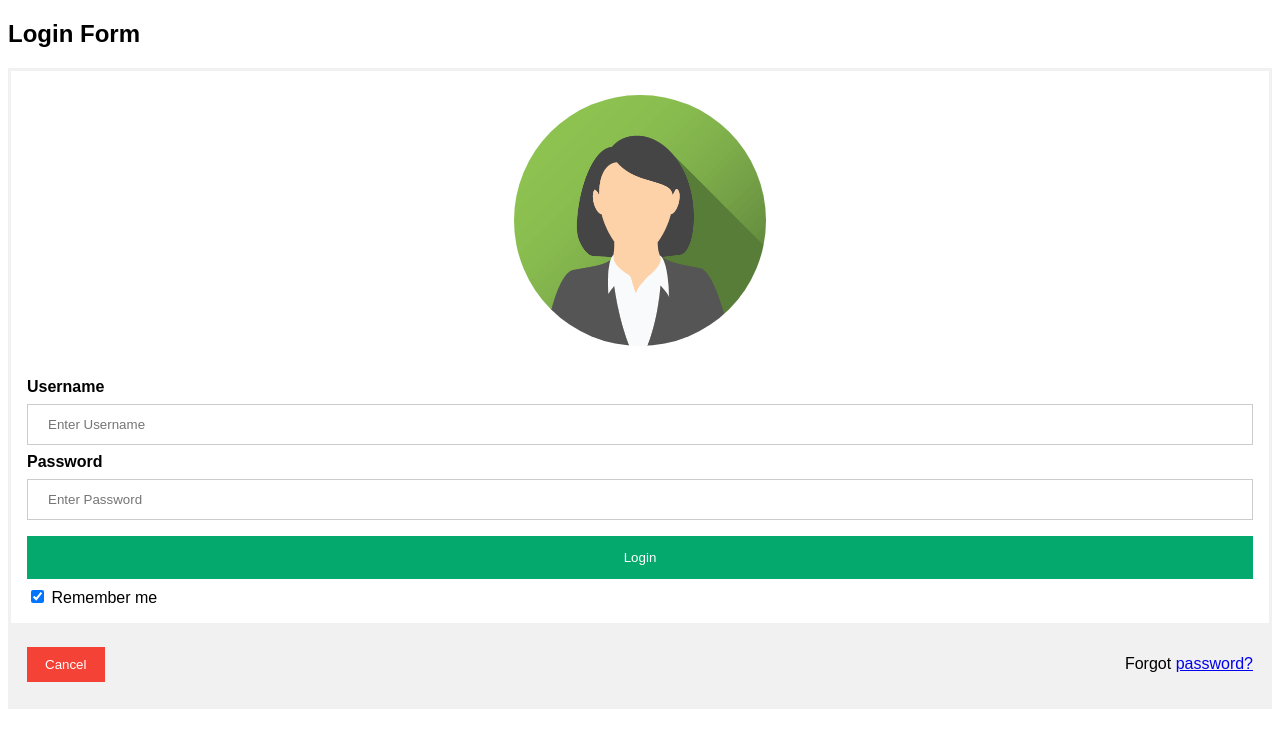
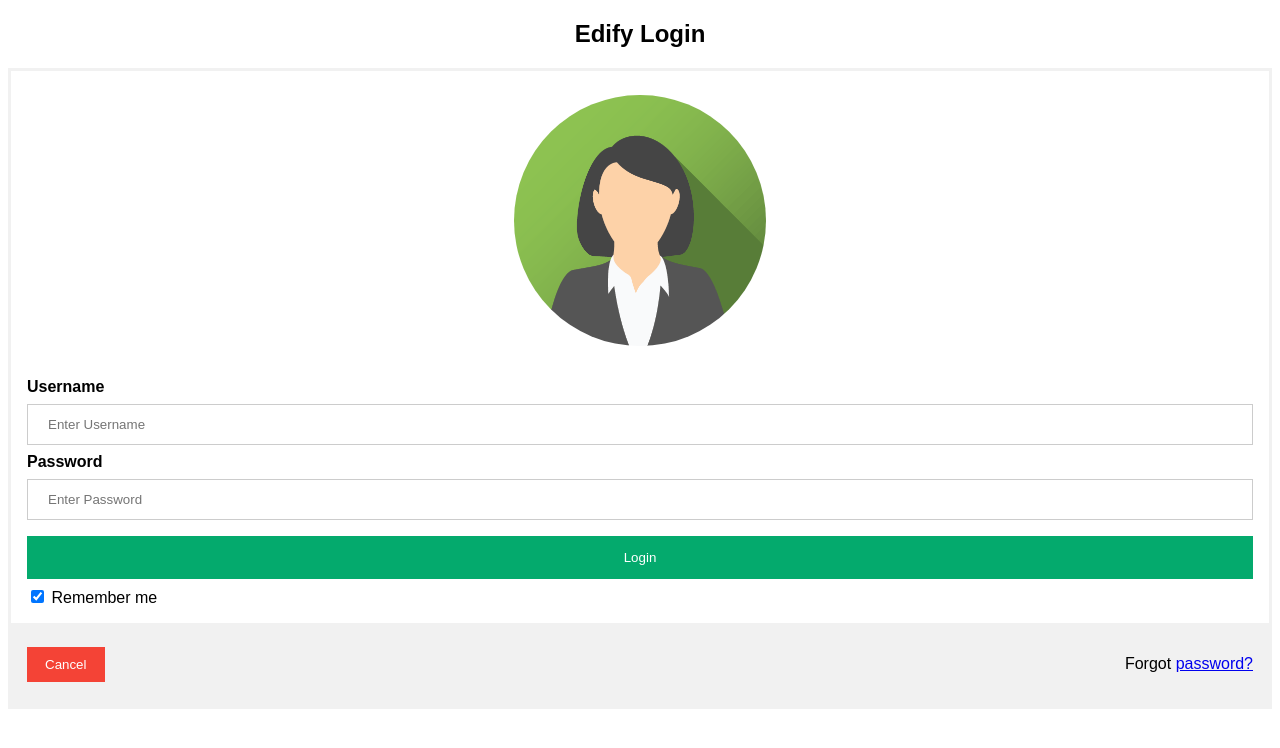
Before and after one commit to teja6969/login, a plain HTML site: page index.html in a window 1280 px wide. Drawn offline with Linux system fonts and the light colour scheme.

Commit message:
update header

```diff
--- a/index.html
+++ b/index.html
@@ -68,7 +68,7 @@ span.psw {
 </head>
 <body>
 
-<h2>Login Form</h2>
+<center><h2>Edify Login</h2></center>
 
 <form action="/action_page.php" method="post">
   <div class="imgcontainer">
```
